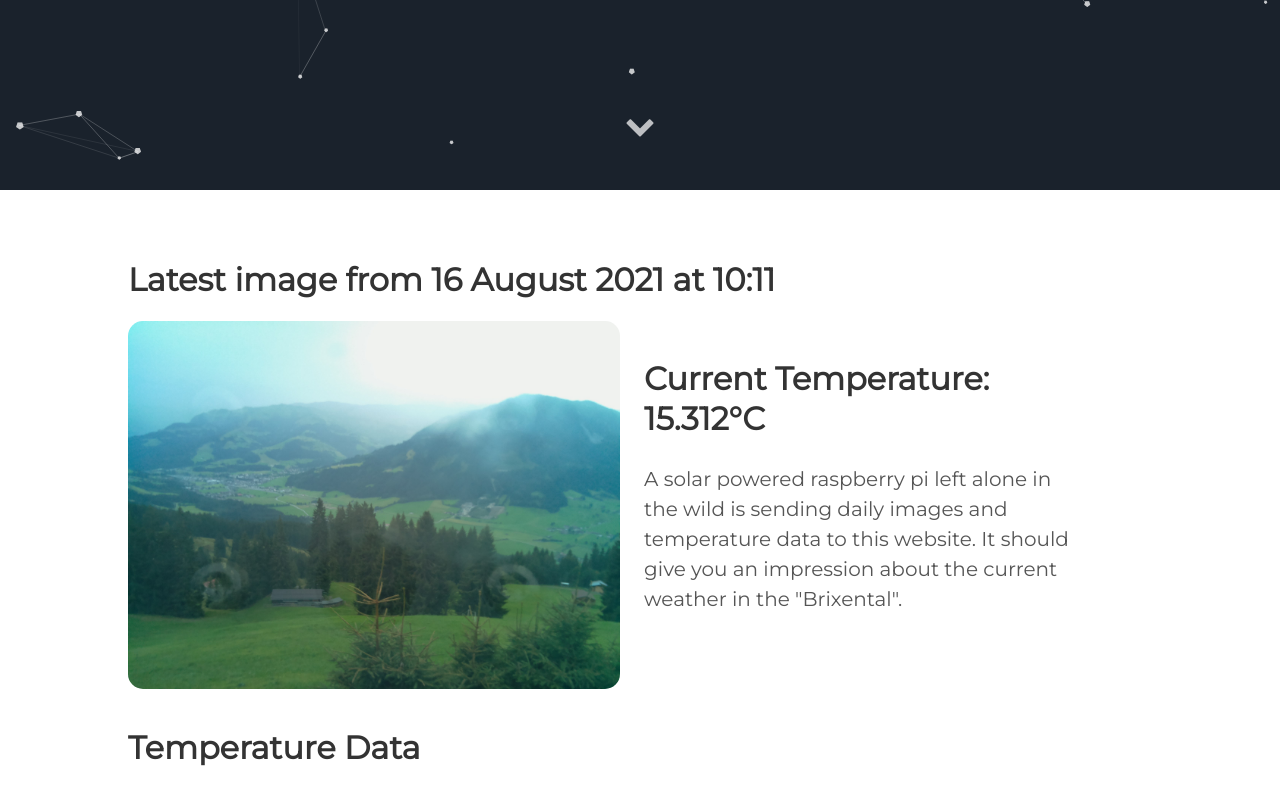
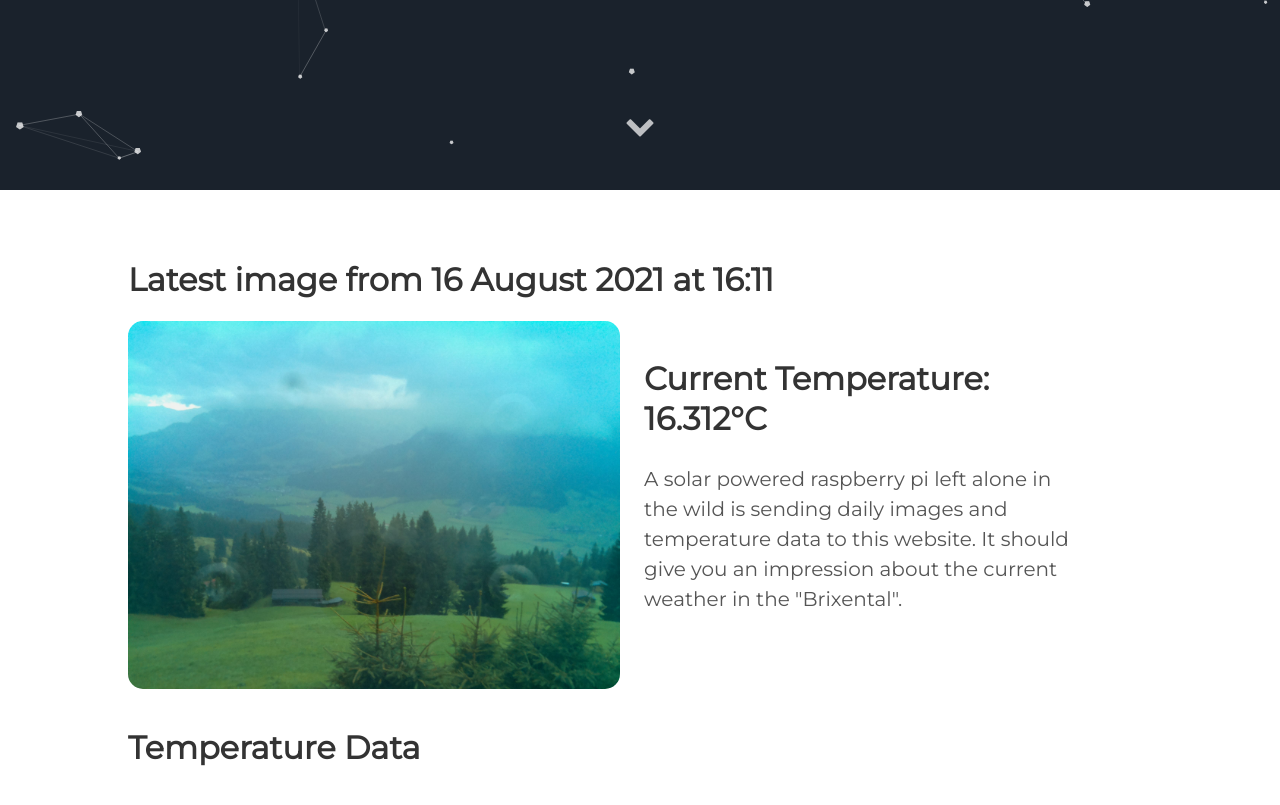
Before and after one commit to vektorious/vektorious.github.io, a Jekyll site: the page built from resources/huette.md, in a window 1280 px wide and 900 px high, scrolled down 710 px. Shown: the top 805 px of the window. Built offline with Jekyll 4.4.1, drawn with Linux system fonts in a browser that asks for light colours.

Commit message:
I'm a bot beep boop

```diff
--- a/resources/huette.md
+++ b/resources/huette.md
@@ -6,13 +6,13 @@ image: '/assets/img/'
 description: 'Live image from the Austrian alps'
 twitter_text: ' '
 ---
-## Latest image from 16 August 2021 at 10:11
+## Latest image from 16 August 2021 at 16:11
 <div class="huette">
   <div class="huette-image">
     <img src="{{ "/assets/img/huette.jpg" | prepend: site.baseurl }}">
   </div>
   <div class="huette-text">
-        <h2>Current Temperature: 15.312°C</h2>
+        <h2>Current Temperature: 16.312°C</h2>
         <p>A solar powered raspberry pi left alone in the wild is sending daily images and temperature data to this website. It should give you an impression about the current weather in the "Brixental".</p>
 
   </div>
```
Also changed, not shown: rpi-script/2021-08-16_160959.txt (renamed from rpi-script/2021-08-16_101001.txt, +5 -5 lines), rpi-script/huette.md (+2 -2 lines), assets/img/huette.jpg, assets/img/temp_plot.png, rpi-script/temp_plot.png, 1 other file.
